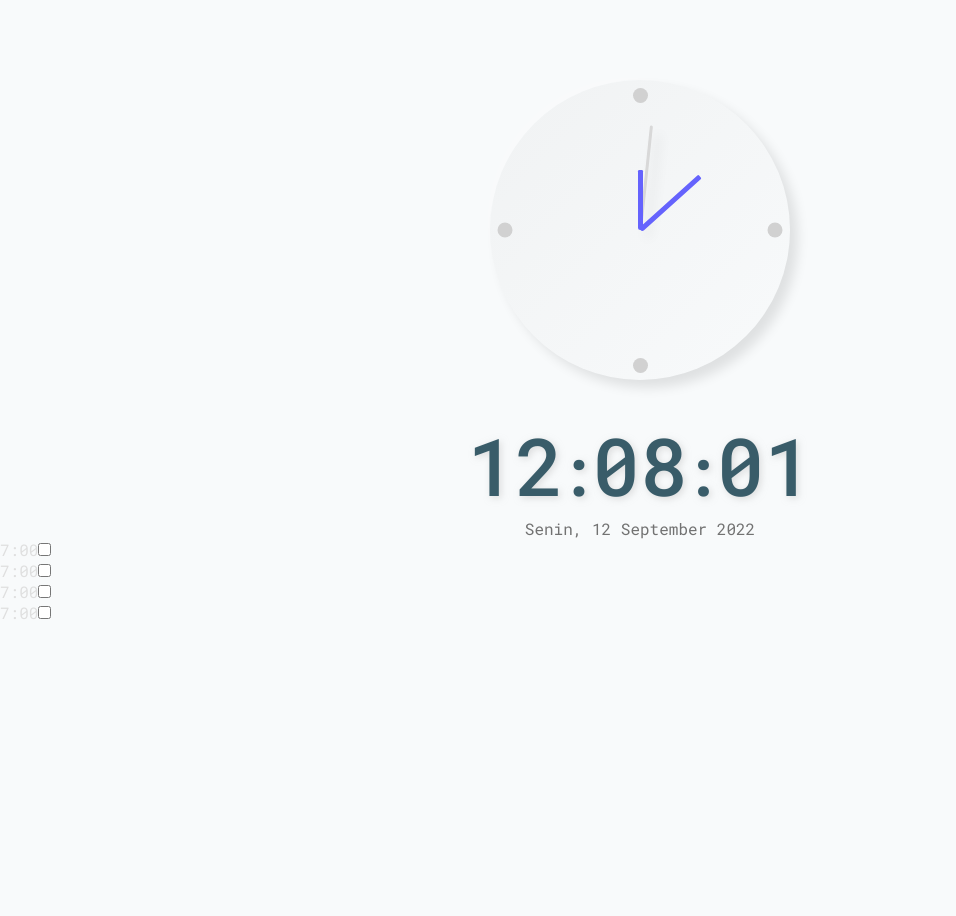
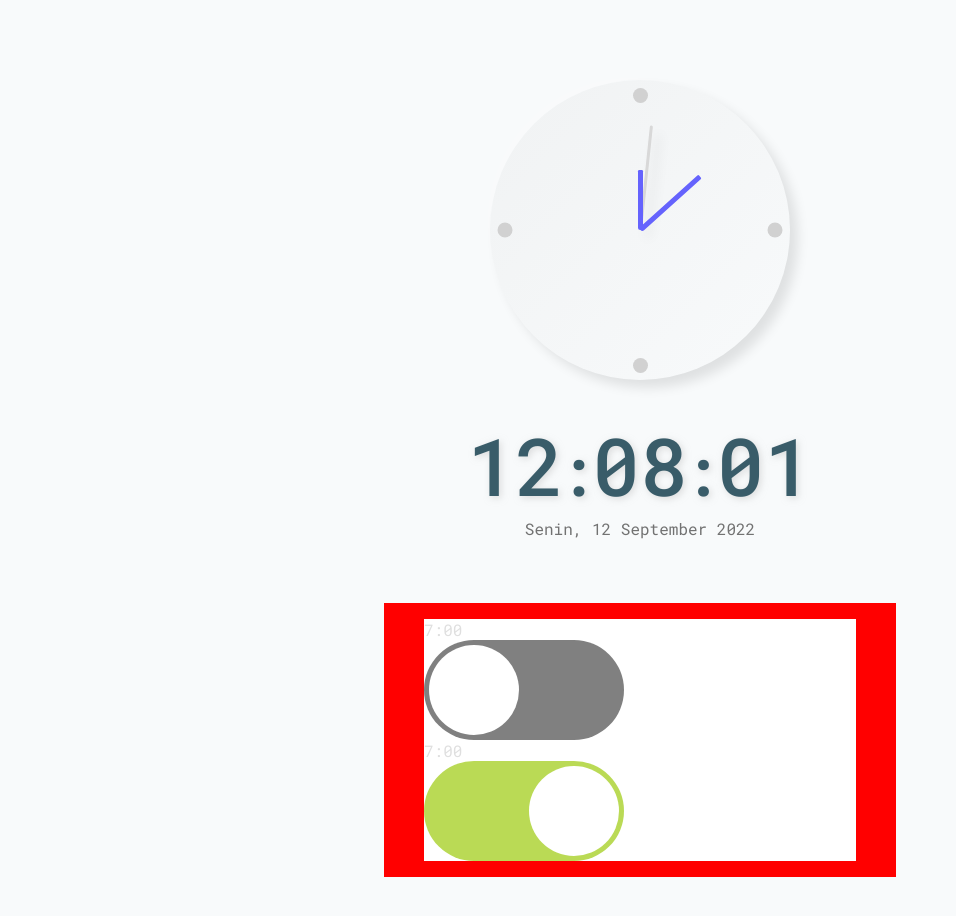
Before and after one commit to ryohilmi/vue-clock-app, a Vue app: page / in a window 1280 px wide. Shown: the top 916 px of the page, without its empty margins (0-956 px from the left). Before the commit the page ends 800 px from the top, so only its background shows below. Built offline with nearby package versions, Linux system fonts and the light colour scheme.

Commit message:
add alarm styling

```diff
--- a/src/components/Alarm.vue
+++ b/src/components/Alarm.vue
@@ -2,6 +2,14 @@
 import AlarmItem from "./AlarmItem.vue"
 
 export default {
+    data() {
+        return {
+            alarms: [
+                {hour: 7, minute: 0, isActive: false},
+                {hour: 7, minute: 0, isActive: true}
+            ]
+        }
+    },
     components: {
         AlarmItem
     }
@@ -9,11 +17,20 @@ export default {
 </script>
 
 <template>
-<AlarmItem />
-<AlarmItem />
-<AlarmItem />
-<AlarmItem />
+<div class="alarm">
+    <AlarmItem v-for="(alarm, index) in alarms" :key="index" :alarmId="index" :alarm="alarm"/>
+</div>
 </template>
 
 <style lang="scss" scoped>
+.alarm {
+    min-width: 300px;
+    max-width: 40%;
+    margin: 4rem auto;
+    padding: 1rem;
+    background: red;
+    display: flex;
+    flex-direction: column;
+    align-items: center;
+}
 </style>
--- a/src/components/AlarmItem.vue
+++ b/src/components/AlarmItem.vue
@@ -1,6 +1,72 @@
+<script>
+export default {
+    props: {
+        alarmId: Number,
+        alarm: {
+            type: Object
+        }
+    },
+    methods: {
+        log(e) {
+            console.log(e.target.checked);
+        }
+    }
+}
+</script>
+
 <template>
     <div class="alarm-item">
-        <span>7:00</span>
-        <input type="checkbox" name="" id="">
+        <span>{{ alarm.hour }}:{{ alarm.minute.toString().padStart(2, '0') }}</span>
+        <input type="checkbox" name="" :id="alarmId" @change="log($event)" :checked="alarm.isActive">
+        <label :for="alarmId"></label>
     </div>
 </template>
+
+<style scoped>
+.alarm-item {
+    background: white;
+    width: 90%;
+}
+
+input {
+	height: 0;
+	width: 0;
+	visibility: hidden;
+}
+
+label {
+	cursor: pointer;
+	text-indent: -9999px;
+	width: 200px;
+	height: 100px;
+	background: grey;
+	display: block;
+	border-radius: 100px;
+	position: relative;
+}
+
+label:after {
+	content: '';
+	position: absolute;
+	top: 5px;
+	left: 5px;
+	width: 90px;
+	height: 90px;
+	background: #fff;
+	border-radius: 90px;
+	transition: 0.3s;
+}
+
+input:checked + label {
+	background: #bada55;
+}
+
+input:checked + label:after {
+	left: calc(100% - 5px);
+	transform: translateX(-100%);
+}
+
+label:active:after {
+	width: 130px;
+}
+</style>
```
